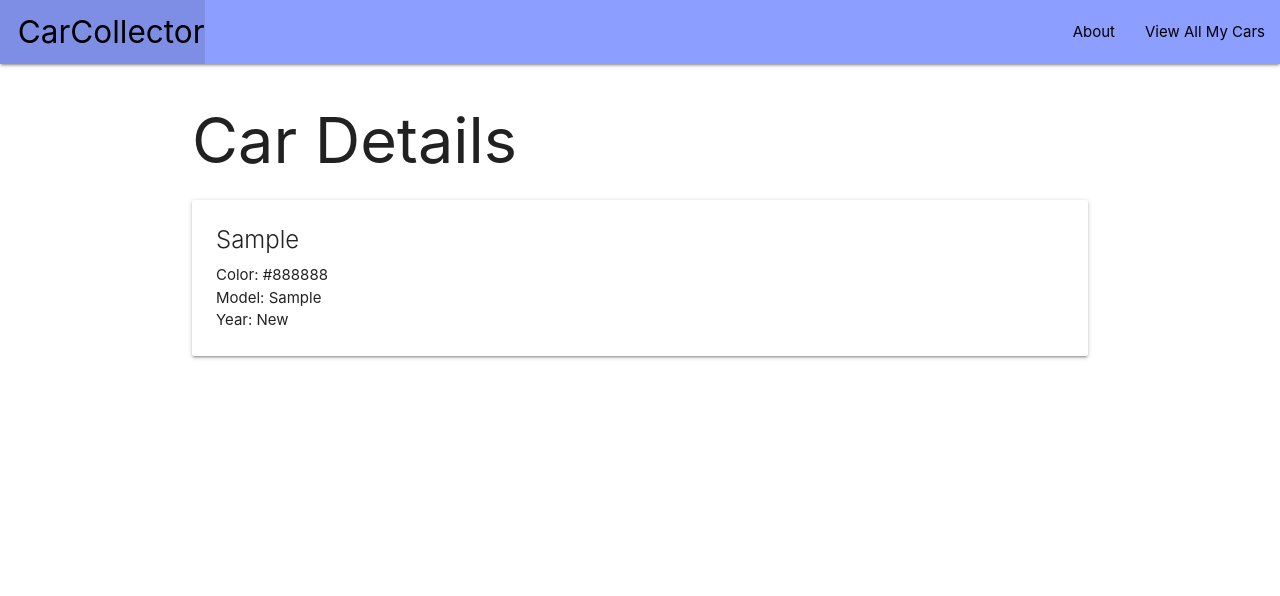
After one commit to nicodenelli/carCollector, a Django app: page /cars/1/ in a window 1280 px wide. The commit adds this page. Shown: the top 596 px of the page. Run offline with Django 4.2, Linux system fonts and the light colour scheme; tables that the repository leaves empty hold one stand-in row (values such as "Sample post").

Commit message:
adding cars details page

```diff
--- /dev/null
+++ b/main_app/templates/cars/detail.html
@@ -0,0 +1,20 @@
+{% extends 'base.html' %}
+{% block content %}
+{% load static %}
+
+<h1>Car Details</h1>
+
+<div class="card">
+  <div class="card-content">
+    <span class="card-title">{{ car.make }}</span>
+    <p>Color: {{ car.color }}</p>
+    <p>Model: {{ car.model }}</p>
+    {% if 1980 > car.year %}
+    <p>Year: {{ car.year }} Classic</p>
+    {% else %}
+    <p>Year: New</p>
+    {% endif %}
+  </div>
+</div>
+
+{% endblock %}
--- a/main_app/templates/cars/index.html
+++ b/main_app/templates/cars/index.html
@@ -6,6 +6,7 @@
 
 {% for car in cars %}
 <div class="card-div">
+  <a href="/cars/{{ car.id }}">
   <div class="card col s8">
     <div class="card-content imgdiv">
       <span class="card-title">{{ car.make }}</span><img class="responsive-img" src="{% static 'car/images/'%}{{car.make}}.png">
@@ -18,6 +19,7 @@
       {% endif %}
     </div>
   </div>
+  </a>
 </div>
 {% endfor %}
 
--- a/main_app/urls.py
+++ b/main_app/urls.py
@@ -7,4 +7,6 @@ urlpatterns = [
     path('about/', views.about, name='about'),
     # route for cars index
     path('cars/', views.cars_index, name='index'),
+    # cars details (show page)
+    path('cars/<int:car_id>/', views.cars_detail, name='detail'),
 ]
--- a/main_app/views.py
+++ b/main_app/views.py
@@ -25,6 +25,9 @@ def cars_index(request):
 #   Car('Aston Martin', 'Silver Birch', 'DB5', 1964)
 # ]
 
+def cars_detail(request, car_id):
+   car = Car.objects.get(id=car_id)
+   return render(request, 'cars/detail.html', {'car': car})
 
 
 # Define the home view
```
Also changed, not shown: main_app/static/car/images/Aston Martin.png (renamed from main_app/static/car/images/Aston-Martin.png).
